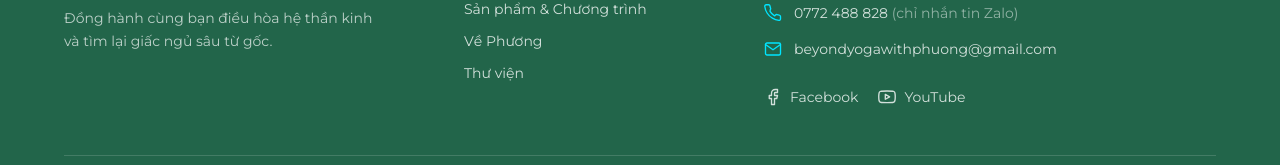
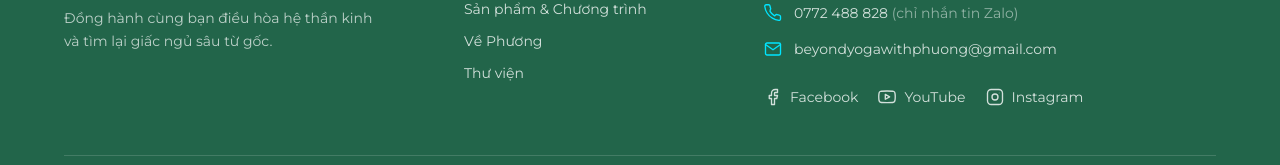
Before and after one commit to beyondyogawithphuong/beyondyogawithphuong, a Next.js app: page / in a window 1280 px wide. Shown: the part 7248-7413 px from the top of the page. Built offline with nearby package versions, Linux system fonts and the light colour scheme.

Commit message:
Footer: add Instagram link

```diff
--- a/components/sections/Footer.tsx
+++ b/components/sections/Footer.tsx
@@ -26,6 +26,13 @@ const YouTubeIcon = ({ className = '' }: IconProps) => (
   <svg className={className} width="18" height="18" viewBox="0 0 24 24" fill="none" stroke="currentColor" strokeWidth="1.8" strokeLinecap="round" strokeLinejoin="round" aria-hidden="true">
     <path d="M22.54 6.42a2.78 2.78 0 0 0-1.95-2C18.88 4 12 4 12 4s-6.88 0-8.59.46a2.78 2.78 0 0 0-1.95 2A29 29 0 0 0 1 11.75a29 29 0 0 0 .46 5.33A2.78 2.78 0 0 0 3.41 19c1.71.46 8.59.46 8.59.46s6.88 0 8.59-.46a2.78 2.78 0 0 0 1.95-2 29 29 0 0 0 .46-5.25 29 29 0 0 0-.46-5.33z"/>
     <polygon points="9.75 15.02 15.5 11.75 9.75 8.48 9.75 15.02"/>
+  </svg>
+)
+const InstagramIcon = ({ className = '' }: IconProps) => (
+  <svg className={className} width="18" height="18" viewBox="0 0 24 24" fill="none" stroke="currentColor" strokeWidth="1.8" strokeLinecap="round" strokeLinejoin="round" aria-hidden="true">
+    <rect x="2" y="2" width="20" height="20" rx="5" ry="5"/>
+    <circle cx="12" cy="12" r="4"/>
+    <circle cx="17.5" cy="6.5" r="0.5" fill="currentColor" stroke="none"/>
   </svg>
 )
 
@@ -92,7 +99,7 @@ export default function Footer() {
                   beyondyogawithphuong@gmail.com
                 </a>
               </li>
-              <li className="flex items-center gap-5 pt-3">
+              <li className="flex items-center gap-5 pt-3 flex-wrap">
                 <a href="https://www.facebook.com/phuong.wellbeing" target="_blank" rel="noopener noreferrer"
                   className="inline-flex items-center gap-2 hover:text-cyan transition-colors" aria-label="Facebook">
                   <FacebookIcon /><span>Facebook</span>
@@ -100,6 +107,10 @@ export default function Footer() {
                 <a href="https://www.youtube.com/@phuong.wellbeingstrategist/" target="_blank" rel="noopener noreferrer"
                   className="inline-flex items-center gap-2 hover:text-cyan transition-colors" aria-label="YouTube">
                   <YouTubeIcon /><span>YouTube</span>
+                </a>
+                <a href="https://www.instagram.com/phuong.wellbeingstrategist/" target="_blank" rel="noopener noreferrer"
+                  className="inline-flex items-center gap-2 hover:text-cyan transition-colors" aria-label="Instagram">
+                  <InstagramIcon /><span>Instagram</span>
                 </a>
               </li>
             </ul>
```
